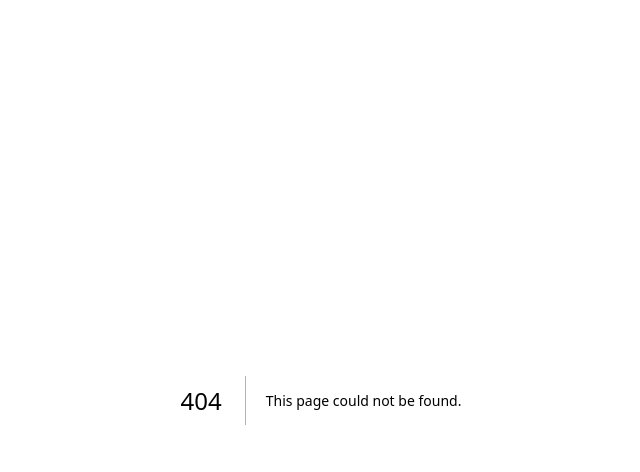
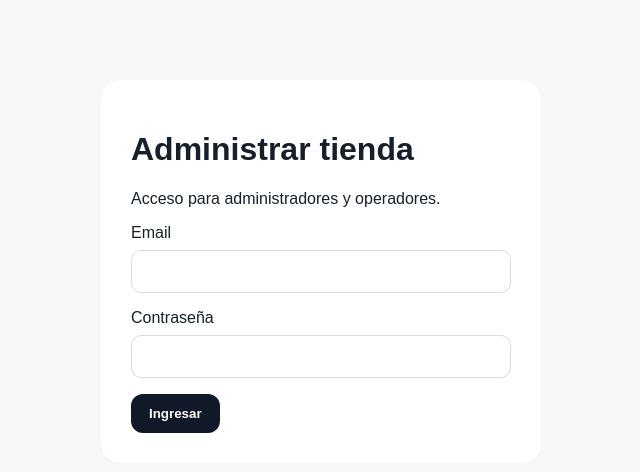
Before and after one commit to Criistiian95/mercado_liebre, a Next.js app in the folder frontend/: page /login in a window 1280 px wide. Before the commit this address had no page. Shown: the top 472 px of the page, without its empty margins (319-959 px from the left). Built offline with nearby package versions, Linux system fonts and the light colour scheme.

Commit message:
feat: add auth foundation and next frontend

```diff
--- /dev/null
+++ b/frontend/app/login/page.tsx
@@ -0,0 +1,52 @@
+'use client';
+
+import { FormEvent, useState } from 'react';
+
+export default function LoginPage() {
+  const [message, setMessage] = useState('');
+
+  async function submit(event: FormEvent<HTMLFormElement>) {
+    event.preventDefault();
+    const form = new FormData(event.currentTarget);
+
+    const response = await fetch(
+      `${process.env.NEXT_PUBLIC_API_URL ?? 'http://localhost:3003'}/auth/login`,
+      {
+        method: 'POST',
+        headers: { 'Content-Type': 'application/json' },
+        body: JSON.stringify({
+          email: form.get('email'),
+          password: form.get('password'),
+        }),
+      },
+    );
+
+    if (!response.ok) {
+      setMessage('No se pudo iniciar sesión.');
+      return;
+    }
+
+    const data = await response.json();
+    localStorage.setItem('ecommerce_token', data.token);
+    setMessage(`Sesión iniciada como ${data.user.name}`);
+  }
+
+  return (
+    <main className="login">
+      <h1>Administrar tienda</h1>
+      <p>Acceso para administradores y operadores.</p>
+      <form onSubmit={submit}>
+        <label className="field">
+          Email
+          <input name="email" type="email" required />
+        </label>
+        <label className="field">
+          Contraseña
+          <input name="password" type="password" required />
+        </label>
+        <button className="btn primary" type="submit">Ingresar</button>
+      </form>
+      {message && <p>{message}</p>}
+    </main>
+  );
+}
```
